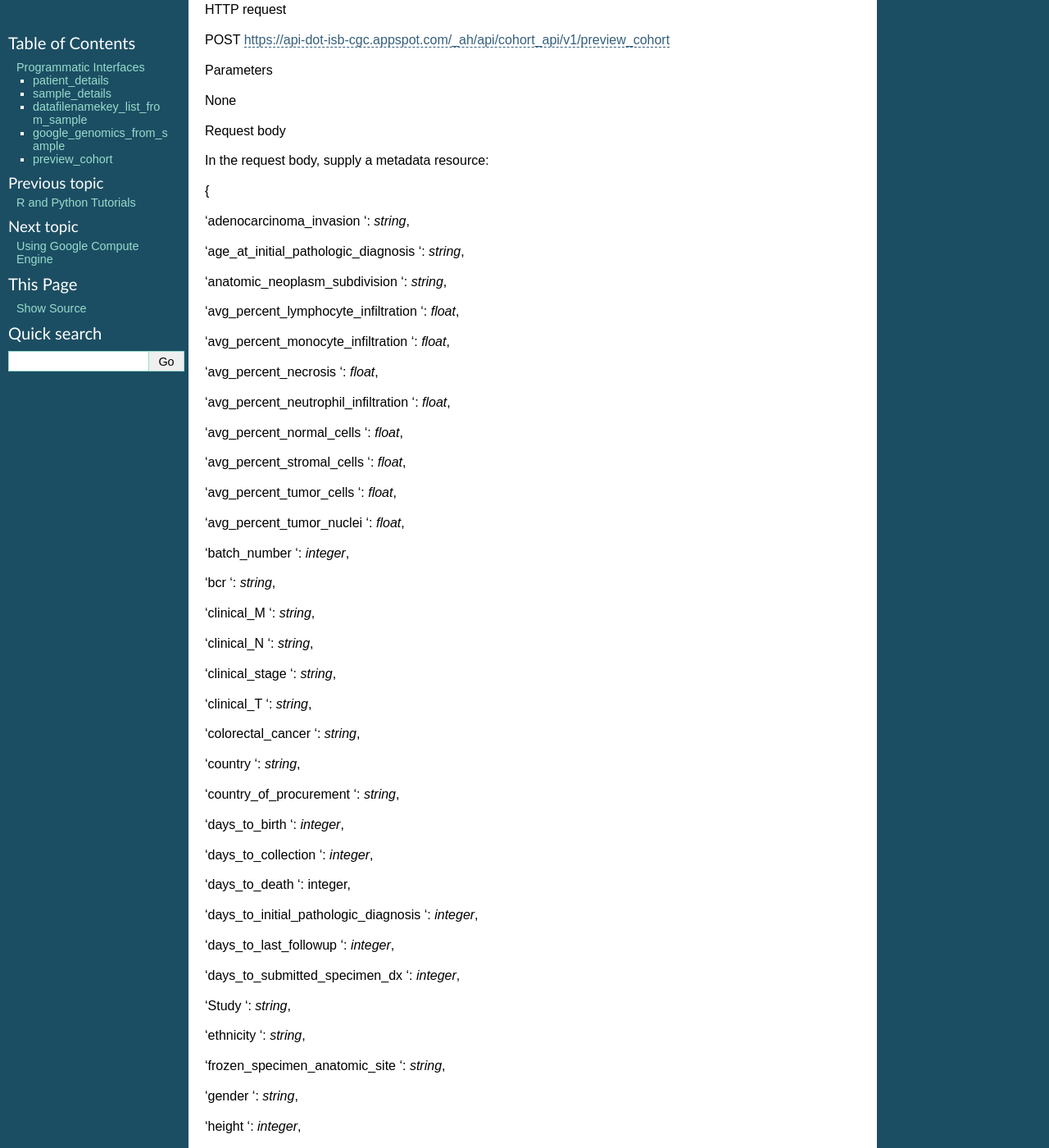
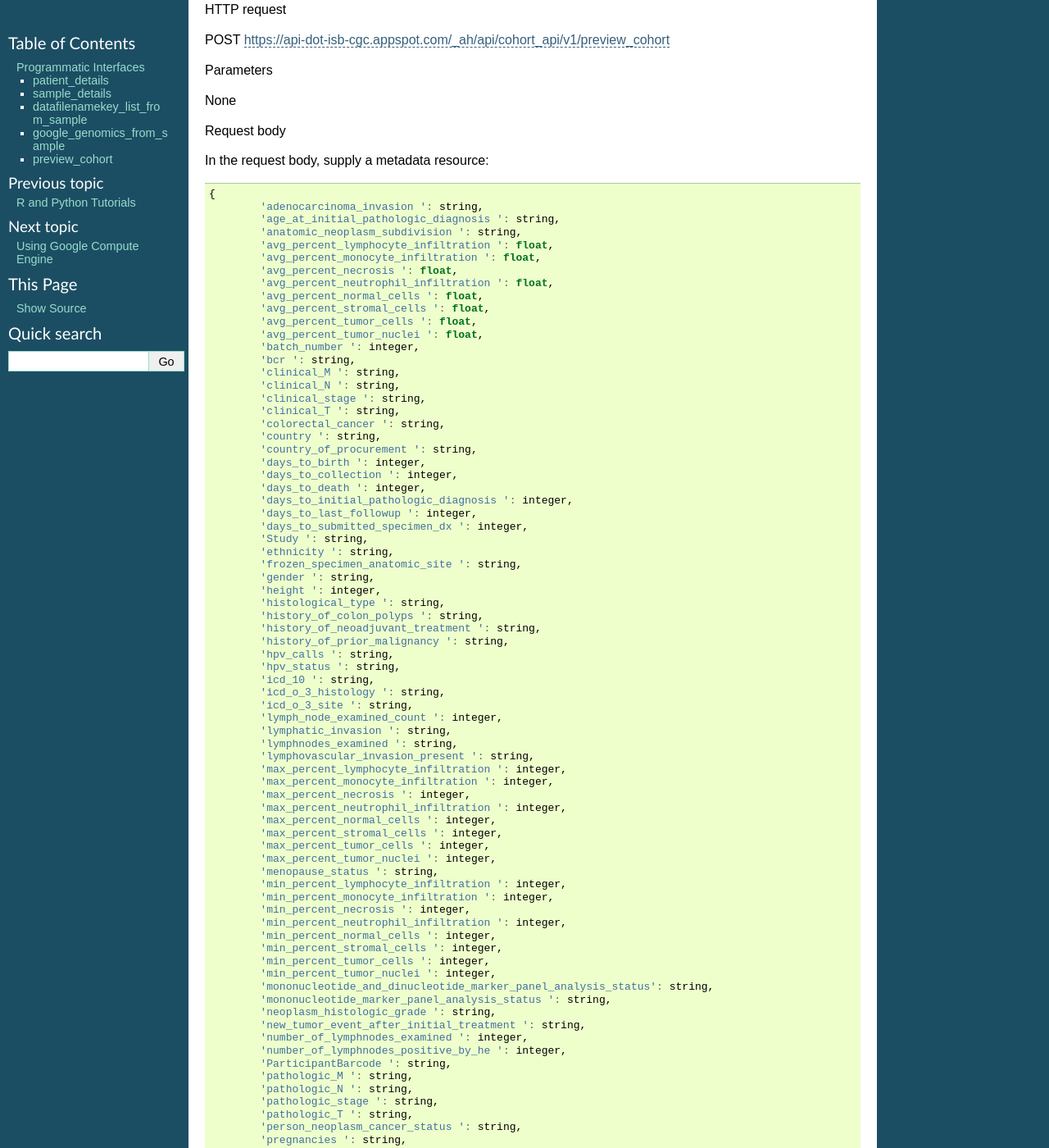
Before and after one commit to isb-cgc/readthedocs, a Sphinx documentation site: the page built from docs/source/sections/progapi/Programmatic-API.rst, in a window 1280 px wide and 1400 px high, scrolled down 15879 px. Shown: the whole window at 82% size. Built offline with Sphinx 7.4.7, drawn with Linux system fonts in a browser that asks for light colours; some of the changed text lies outside the part shown.

```diff
--- a/docs/source/sections/progapi/Programmatic-API.rst
+++ b/docs/source/sections/progapi/Programmatic-API.rst
@@ -611,218 +611,114 @@ Request body
 
 In the request body, supply a metadata resource:
 
-{
+.. code-block:: javascript
 
-'adenocarcinoma\_invasion ': *string*,
-
-'age\_at\_initial\_pathologic\_diagnosis ': *string*,
-
-'anatomic\_neoplasm\_subdivision ': *string*,
-
-'avg\_percent\_lymphocyte\_infiltration ': *float*,
-
-'avg\_percent\_monocyte\_infiltration ': *float*,
-
-'avg\_percent\_necrosis ': *float*,
-
-'avg\_percent\_neutrophil\_infiltration ': *float*,
-
-'avg\_percent\_normal\_cells ': *float*,
-
-'avg\_percent\_stromal\_cells ': *float*,
-
-'avg\_percent\_tumor\_cells ': *float*,
-
-'avg\_percent\_tumor\_nuclei ': *float*,
-
-'batch\_number ': *integer*,
-
-'bcr ': *string*,
-
-'clinical\_M ': *string*,
-
-'clinical\_N ': *string*,
-
-'clinical\_stage ': *string*,
-
-'clinical\_T ': *string*,
-
-'colorectal\_cancer ': *string*,
-
-'country ': *string*,
-
-'country\_of\_procurement ': *string*,
-
-'days\_to\_birth ': *integer*,
-
-'days\_to\_collection ': *integer*,
-
-'days\_to\_death ': integer,
-
-'days\_to\_initial\_pathologic\_diagnosis ': *integer*,
-
-'days\_to\_last\_followup ': *integer*,
-
-'days\_to\_submitted\_specimen\_dx ': *integer*,
-
-'Study ': *string*,
-
-'ethnicity ': *string*,
-
-'frozen\_specimen\_anatomic\_site ': *string*,
-
-'gender ': *string*,
-
-'height ': *integer*,
-
-'histological\_type ': *string*,
-
-'history\_of\_colon\_polyps ': *string*,
-
-'history\_of\_neoadjuvant\_treatment ': *string*,
-
-'history\_of\_prior\_malignancy ': *string*,
-
-'hpv\_calls ': *string*,
-
-'hpv\_status ': *string*,
-
-'icd\_10 ': *string*,
-
-'icd\_o\_3\_histology ': *string*,
-
-'icd\_o\_3\_site ': *string*,
-
-'lymph\_node\_examined\_count ': *integer*,
-
-'lymphatic\_invasion ': *string*,
-
-'lymphnodes\_examined ': *string*,
-
-'lymphovascular\_invasion\_present ': *string*,
-
-'max\_percent\_lymphocyte\_infiltration ': *integer*,
-
-'max\_percent\_monocyte\_infiltration ': *integer*,
-
-'max\_percent\_necrosis ': *integer*,
-
-'max\_percent\_neutrophil\_infiltration ': *integer*,
-
-'max\_percent\_normal\_cells ': *integer*,
-
-'max\_percent\_stromal\_cells ': *integer*,
-
-'max\_percent\_tumor\_cells ': *integer*,
-
-'max\_percent\_tumor\_nuclei ': *integer*,
-
-'menopause\_status ': *string*,
-
-'min\_percent\_lymphocyte\_infiltration ': *integer*,
-
-'min\_percent\_monocyte\_infiltration ': *integer*,
-
-'min\_percent\_necrosis ': *integer*,
-
-'min\_percent\_neutrophil\_infiltration ': *integer*,
-
-'min\_percent\_normal\_cells ': *integer*,
-
-'min\_percent\_stromal\_cells ': *integer*,
-
-'min\_percent\_tumor\_cells ': *integer*,
-
-'min\_percent\_tumor\_nuclei ': *integer*,
-
-'mononucleotide\_and\_dinucleotide\_marker\_panel\_analysis\_status':
-*string*,
-
-'mononucleotide\_marker\_panel\_analysis\_status ': *string*,
-
-'neoplasm\_histologic\_grade ': *string*,
-
-'new\_tumor\_event\_after\_initial\_treatment ': *string*,
-
-'number\_of\_lymphnodes\_examined ': *integer*,
-
-'number\_of\_lymphnodes\_positive\_by\_he ': *integer*,
-
-'ParticipantBarcode ': *string*,
-
-'pathologic\_M ': *string*,
-
-'pathologic\_N ': *string*,
-
-'pathologic\_stage ': *string*,
-
-'pathologic\_T ': *string*,
-
-'person\_neoplasm\_cancer\_status ': *string*,
-
-'pregnancies ': *string*,
-
-'preservation\_method ': *string*,
-
-'primary\_neoplasm\_melanoma\_dx ': *string*,
-
-'primary\_therapy\_outcome\_success ': *string*,
-
-'prior\_dx ': *string*,
-
-'Project ': *string*,
-
-'psa\_value ': *float*,
-
-'race ': *string*,
-
-'residual\_tumor ': *string*,
-
-'SampleBarcode ': *string*,
-
-'tobacco\_smoking\_history ': *string*,
-
-'total\_number\_of\_pregnancies ': *integer*,
-
-'tumor\_tissue\_site ': *string*,
-
-'tumor\_pathology ': *string*,
-
-'tumor\_type ': *string*,
-
-'weiss\_venous\_invasion ': *string*,
-
-'vital\_status ': *string*,
-
-'weight ': *integer*,
-
-'year\_of\_initial\_pathologic\_diagnosis ': *string*,
-
-'SampleTypeCode ': *string*,
-
-'has\_Illumina\_DNASeq ': *string*,
-
-'has\_BCGSC\_HiSeq\_RNASeq ': *string*,
-
-'has\_UNC\_HiSeq\_RNASeq ': *string*,
-
-'has\_BCGSC\_GA\_RNASeq ': *string*,
-
-'has\_UNC\_GA\_RNASeq ': *string*,
-
-'has\_HiSeq\_miRnaSeq ': *string*,
-
-'has\_GA\_miRNASeq ': *string*,
-
-'has\_RPPA ': *string*,
-
-'has\_SNP6 ': *string*,
-
-'has\_27k ': *string*,
-
-'has\_450k ': *string*
-
-}
+	{
+		'adenocarcinoma_invasion ': string,
+		'age_at_initial_pathologic_diagnosis ': string,
+		'anatomic_neoplasm_subdivision ': string,
+		'avg_percent_lymphocyte_infiltration ': float,
+		'avg_percent_monocyte_infiltration ': float,
+		'avg_percent_necrosis ': float,
+		'avg_percent_neutrophil_infiltration ': float,
+		'avg_percent_normal_cells ': float,
+		'avg_percent_stromal_cells ': float,
+		'avg_percent_tumor_cells ': float,
+		'avg_percent_tumor_nuclei ': float,
+		'batch_number ': integer,
+		'bcr ': string,
+		'clinical_M ': string,
+		'clinical_N ': string,
+		'clinical_stage ': string,
+		'clinical_T ': string,
+		'colorectal_cancer ': string,
+		'country ': string,
+		'country_of_procurement ': string,
+		'days_to_birth ': integer,
+		'days_to_collection ': integer,
+		'days_to_death ': integer,
+		'days_to_initial_pathologic_diagnosis ': integer,
+		'days_to_last_followup ': integer,
+		'days_to_submitted_specimen_dx ': integer,
+		'Study ': string,
+		'ethnicity ': string,
+		'frozen_specimen_anatomic_site ': string,
+		'gender ': string,
+		'height ': integer,
+		'histological_type ': string,
+		'history_of_colon_polyps ': string,
+		'history_of_neoadjuvant_treatment ': string,
+		'history_of_prior_malignancy ': string,
+		'hpv_calls ': string,
+		'hpv_status ': string,
+		'icd_10 ': string,
+		'icd_o_3_histology ': string,
+		'icd_o_3_site ': string,
+		'lymph_node_examined_count ': integer,
+		'lymphatic_invasion ': string,
+		'lymphnodes_examined ': string,
+		'lymphovascular_invasion_present ': string,
+		'max_percent_lymphocyte_infiltration ': integer,
+		'max_percent_monocyte_infiltration ': integer,
+		'max_percent_necrosis ': integer,
+		'max_percent_neutrophil_infiltration ': integer,
+		'max_percent_normal_cells ': integer,
+		'max_percent_stromal_cells ': integer,
+		'max_percent_tumor_cells ': integer,
+		'max_percent_tumor_nuclei ': integer,
+		'menopause_status ': string,
+		'min_percent_lymphocyte_infiltration ': integer,
+		'min_percent_monocyte_infiltration ': integer,
+		'min_percent_necrosis ': integer,
+		'min_percent_neutrophil_infiltration ': integer,
+		'min_percent_normal_cells ': integer,
+		'min_percent_stromal_cells ': integer,
+		'min_percent_tumor_cells ': integer,
+		'min_percent_tumor_nuclei ': integer,
+		'mononucleotide_and_dinucleotide_marker_panel_analysis_status': string,
+		'mononucleotide_marker_panel_analysis_status ': string,
+		'neoplasm_histologic_grade ': string,
+		'new_tumor_event_after_initial_treatment ': string,
+		'number_of_lymphnodes_examined ': integer,
+		'number_of_lymphnodes_positive_by_he ': integer,
+		'ParticipantBarcode ': string,
+		'pathologic_M ': string,
+		'pathologic_N ': string,
+		'pathologic_stage ': string,
+		'pathologic_T ': string,
+		'person_neoplasm_cancer_status ': string,
+		'pregnancies ': string,
+		'preservation_method ': string,
+		'primary_neoplasm_melanoma_dx ': string,
+		'primary_therapy_outcome_success ': string,
+		'prior_dx ': string,
+		'Project ': string,
+		'psa_value ': float,
+		'race ': string,
+		'residual_tumor ': string,
+		'SampleBarcode ': string,
+		'tobacco_smoking_history ': string,
+		'total_number_of_pregnancies ': integer,
+		'tumor_tissue_site ': string,
+		'tumor_pathology ': string,
+		'tumor_type ': string,
+		'weiss_venous_invasion ': string,
+		'vital_status ': string,
+		'weight ': integer,
+		'year_of_initial_pathologic_diagnosis ': string,
+		'SampleTypeCode ': string,
+		'has_Illumina_DNASeq ': string,
+		'has_BCGSC_HiSeq_RNASeq ': string,
+		'has_UNC_HiSeq_RNASeq ': string,
+		'has_BCGSC_GA_RNASeq ': string,
+		'has_UNC_GA_RNASeq ': string,
+		'has_HiSeq_miRnaSeq ': string,
+		'has_GA_miRNASeq ': string,
+		'has_RPPA ': string,
+		'has_SNP6 ': string,
+		'has_27k ': string,
+		'has_450k ': string
+	}
 
 +----------------------------------------------------------------------+-------------+--------------------------------------------------------------------------------------------------------------------------------------------------------------+
 | **Parameter name**                                                   | **Value**   | **Description**                                                                                                                                              |
@@ -1041,19 +937,15 @@ Response
 If successful, this method returns a response body with the following
 structure:
 
-{
+.. code-block:: javascript
 
-"kind": "cohort\_api#cohortsItem",
-
-"patient_count": *string,*
-
-"patients": [*string*],
-
-"sample_count": *string,*
-
-"samples": [*string*],
-
-}
+	{
+	  "kind": "cohort_api#cohortsItem",
+	  "patient_count": string,
+	  "patients": [string],
+	  "sample_count": string,
+	  "samples": [string],
+	}
 
 +---------------------+---------------------------+-------------------------------------------------------------------------------------------------------------+
 | **Property name**   | **Value**                 | **Description**                                                                                             |
```
